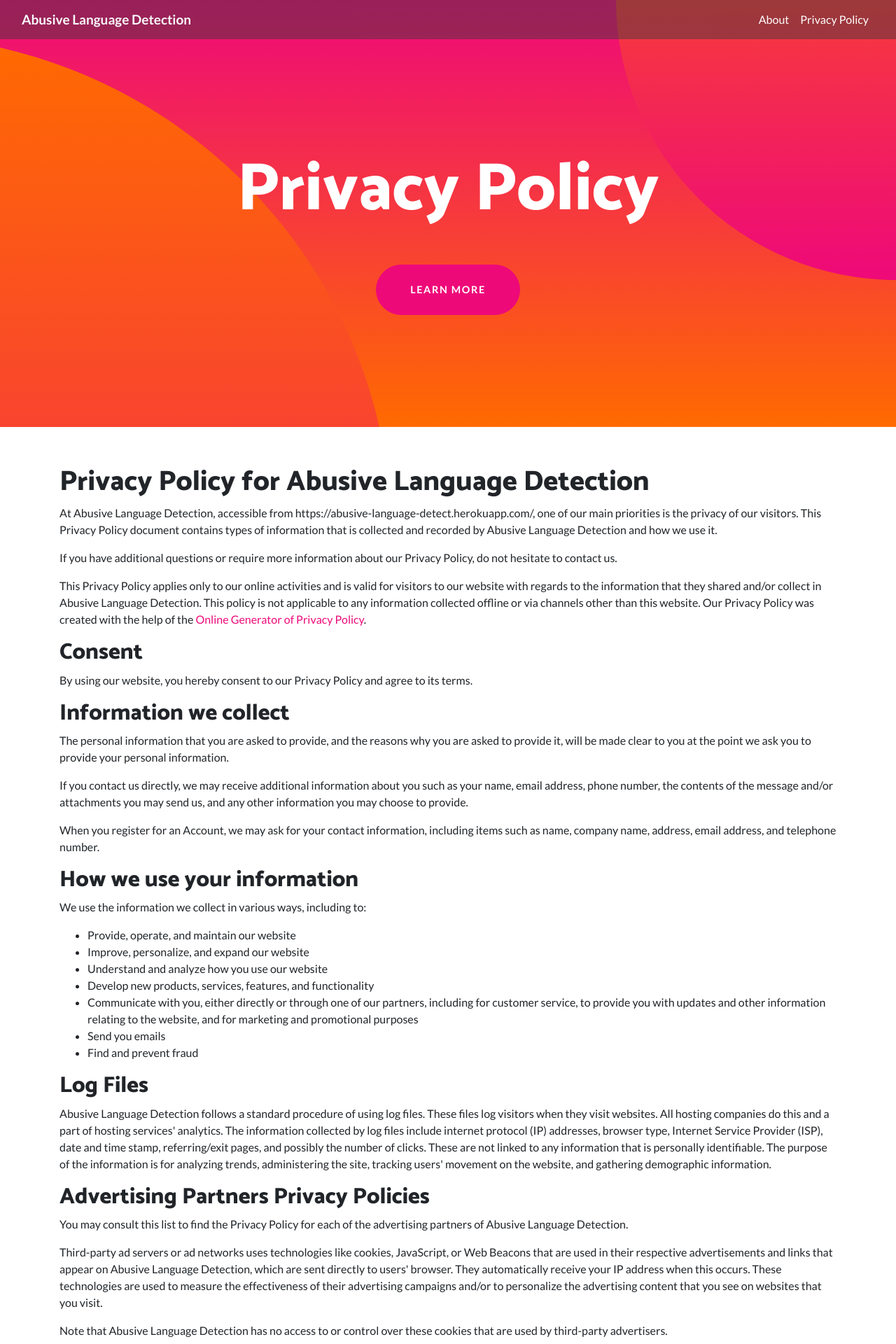
After one commit to Sumit189/Abusive-Language-Detection, a Flask app: template templates/Privacy Policy.html in a window 1280 px wide. The commit adds this page. Shown: the top 1920 px of the page at 70% size. Run offline with Flask 2, Linux system fonts and the light colour scheme; the template is opened without the code that fills it, so the values that code supplies are empty; parts of the project's set-up code (start-up, migrations or seed data) failed here and were passed over; some libraries are stand-ins or nearby versions.

Commit message:
Add files via upload

```diff
--- /dev/null
+++ b/templates/Privacy Policy.html
@@ -0,0 +1,147 @@
+<!DOCTYPE html>
+<html>
+
+<head>
+    <meta charset="utf-8">
+    <meta name="viewport" content="width=device-width, initial-scale=1.0, shrink-to-fit=no">
+    <title>Abusive Language Detetcion - Privacy Policy</title>
+    <link rel="stylesheet" href="static/assets/bootstrap/css/ppbootstrap.min.css">
+    <link rel="stylesheet" href="https://fonts.googleapis.com/css?family=Catamaran:100,200,300,400,500,600,700,800,900">
+    <link rel="stylesheet" href="https://fonts.googleapis.com/css?family=Lato:100,100i,300,300i,400,400i,700,700i,900,900i">
+    <link rel="stylesheet" href="https://cdnjs.cloudflare.com/ajax/libs/font-awesome/4.7.0/css/font-awesome.min.css">
+    <link rel="icon" href="static/favicon.png" type="image/png" sizes="16x16">
+</head>
+<body>
+<nav class="navbar navbar-dark navbar-expand-lg fixed-top" id="mainNav" style="background: rgba(61,58,58,0.48);">
+    <div class="container-fluid"><a class="navbar-brand js-scroll-trigger" onclick="window.open('/','_self')" style="font-size: 19px;color: var(--light);font-style: normal;font-weight: bold;">Abusive Language Detection</a><button data-toggle="collapse" data-target="#navbarResponsive" class="navbar-toggler float-right" aria-controls="navbarResponsive" aria-expanded="false" aria-label="Toggle navigation"><i class="fa fa-bars" style="background: rgba(255,255,255,0);color: var(--light);"></i></button>
+        <div class="collapse navbar-collapse" id="navbarResponsive">
+            <ul class="navbar-nav ml-auto">
+                <li class="nav-item"><a class="nav-link js-scroll-trigger" onclick="window.open('/#About','_self')" style="color: #fff;font-size: 16px;text-align: right;">About</a></li>
+                <li class="nav-item" style="cursor: pointer"><a class="nav-link js-scroll-trigger" href="#privacy_policy" style="color: #fff;font-size: 16px;text-align: right;">Privacy Policy</a></li>
+            </ul>
+        </div>
+    </div>
+</nav>
+    <header class="text-center text-white masthead">
+        <div class="masthead-content">
+            <div class="container">
+                <h1 class="masthead-heading mb-0">Privacy Policy</h1><a class="btn btn-primary btn-xl rounded-pill mt-5  js-scroll-trigger" role="button" href="#privacy_policy">Learn More</a>
+            </div>
+        </div>
+        <div class="bg-circle-1 bg-circle"></div>
+        <div class="bg-circle-2 bg-circle"></div>
+    </header>
+    <section></section>
+    <section>
+        <div class="container"><div id="privacy_policy">
+    <div id="privacy policy" style="margin-top: 5%">
+<h1>Privacy Policy for Abusive Language Detection</h1>
+
+<p>At Abusive Language Detection, accessible from https://abusive-language-detect.herokuapp.com/, one of our main priorities is the privacy of our visitors. This Privacy Policy document contains types of information that is collected and recorded by Abusive Language Detection and how we use it.</p>
+
+<p>If you have additional questions or require more information about our Privacy Policy, do not hesitate to contact us.</p>
+
+<p>This Privacy Policy applies only to our online activities and is valid for visitors to our website with regards to the information that they shared and/or collect in Abusive Language Detection. This policy is not applicable to any information collected offline or via channels other than this website. Our Privacy Policy was created with the help of the <a href="https://www.privacypolicyonline.com/privacy-policy-generator/">Online Generator of Privacy Policy</a>.</p>
+
+<h2>Consent</h2>
+
+<p>By using our website, you hereby consent to our Privacy Policy and agree to its terms.</p>
+
+<h2>Information we collect</h2>
+
+<p>The personal information that you are asked to provide, and the reasons why you are asked to provide it, will be made clear to you at the point we ask you to provide your personal information.</p>
+<p>If you contact us directly, we may receive additional information about you such as your name, email address, phone number, the contents of the message and/or attachments you may send us, and any other information you may choose to provide.</p>
+<p>When you register for an Account, we may ask for your contact information, including items such as name, company name, address, email address, and telephone number.</p>
+
+<h2>How we use your information</h2>
+
+<p>We use the information we collect in various ways, including to:</p>
+
+<ul>
+<li>Provide, operate, and maintain our website</li>
+<li>Improve, personalize, and expand our website</li>
+<li>Understand and analyze how you use our website</li>
+<li>Develop new products, services, features, and functionality</li>
+<li>Communicate with you, either directly or through one of our partners, including for customer service, to provide you with updates and other information relating to the website, and for marketing and promotional purposes</li>
+<li>Send you emails</li>
+<li>Find and prevent fraud</li>
+</ul>
+
+<h2>Log Files</h2>
+
+<p>Abusive Language Detection follows a standard procedure of using log files. These files log visitors when they visit websites. All hosting companies do this and a part of hosting services' analytics. The information collected by log files include internet protocol (IP) addresses, browser type, Internet Service Provider (ISP), date and time stamp, referring/exit pages, and possibly the number of clicks. These are not linked to any information that is personally identifiable. The purpose of the information is for analyzing trends, administering the site, tracking users' movement on the website, and gathering demographic information.</p>
+
+
+
+
+<h2>Advertising Partners Privacy Policies</h2>
+
+<P>You may consult this list to find the Privacy Policy for each of the advertising partners of Abusive Language Detection.</p>
+
+<p>Third-party ad servers or ad networks uses technologies like cookies, JavaScript, or Web Beacons that are used in their respective advertisements and links that appear on Abusive Language Detection, which are sent directly to users' browser. They automatically receive your IP address when this occurs. These technologies are used to measure the effectiveness of their advertising campaigns and/or to personalize the advertising content that you see on websites that you visit.</p>
+
+<p>Note that Abusive Language Detection has no access to or control over these cookies that are used by third-party advertisers.</p>
+
+<h2>Third Party Privacy Policies</h2>
+
+<p>Abusive Language Detection's Privacy Policy does not apply to other advertisers or websites. Thus, we are advising you to consult the respective Privacy Policies of these third-party ad servers for more detailed information. It may include their practices and instructions about how to opt-out of certain options. </p>
+
+<p>You can choose to disable cookies through your individual browser options. To know more detailed information about cookie management with specific web browsers, it can be found at the browsers' respective websites.</p>
+
+<h2>CCPA Privacy Rights (Do Not Sell My Personal Information)</h2>
+
+<p>Under the CCPA, among other rights, California consumers have the right to:</p>
+<p>Request that a business that collects a consumer's personal data disclose the categories and specific pieces of personal data that a business has collected about consumers.</p>
+<p>Request that a business delete any personal data about the consumer that a business has collected.</p>
+<p>Request that a business that sells a consumer's personal data, not sell the consumer's personal data.</p>
+<p>If you make a request, we have one month to respond to you. If you would like to exercise any of these rights, please contact us.</p>
+
+<h2>GDPR Data Protection Rights</h2>
+
+<p>We would like to make sure you are fully aware of all of your data protection rights. Every user is entitled to the following:</p>
+<p>The right to access – You have the right to request copies of your personal data. We may charge you a small fee for this service.</p>
+<p>The right to rectification – You have the right to request that we correct any information you believe is inaccurate. You also have the right to request that we complete the information you believe is incomplete.</p>
+<p>The right to erasure – You have the right to request that we erase your personal data, under certain conditions.</p>
+<p>The right to restrict processing – You have the right to request that we restrict the processing of your personal data, under certain conditions.</p>
+<p>The right to object to processing – You have the right to object to our processing of your personal data, under certain conditions.</p>
+<p>The right to data portability – You have the right to request that we transfer the data that we have collected to another organization, or directly to you, under certain conditions.</p>
+<p>If you make a request, we have one month to respond to you. If you would like to exercise any of these rights, please contact us.</p>
+
+<h2>Children's Information</h2>
+
+<p>Another part of our priority is adding protection for children while using the internet. We encourage parents and guardians to observe, participate in, and/or monitor and guide their online activity.</p>
+
+<p>Abusive Language Detection does not knowingly collect any Personal Identifiable Information from children under the age of 13. If you think that your child provided this kind of information on our website, we strongly encourage you to contact us immediately and we will do our best efforts to promptly remove such information from our records.</p>
+</div>
+</div></div>
+    </section>
+    <footer class="py-5 bg-black">
+        <div class="container">
+            <p class="text-center text-white m-0 small">Copyright&nbsp;© Abusive Language Detection 2021</p>
+        </div>
+    </footer>
+    <script src="static/assets/js/ppjquery.min.js"></script>
+    <script src="static/assets/bootstrap/js/ppbootstrap.min.js"></script>
+</body>
+<style>
+    body::-webkit-scrollbar {
+        display: none;
+}
+</style>
+<script>
+      // Smooth scrolling using jQuery easing
+  $('a.js-scroll-trigger[href*="#"]:not([href="#"])').click(function() {
+    if (location.pathname.replace(/^\//, '') == this.pathname.replace(/^\//, '') && location.hostname == this.hostname) {
+      var target = $(this.hash);
+      target = target.length ? target : $('[name=' + this.hash.slice(1) + ']');
+      if (target.length) {
+        $('html, body').animate({
+          scrollTop: (target.offset().top + 1)
+        }, 1000, "easeInOutExpo");
+        return false;
+      }
+    }
+  });
+</script>
+
+</html>
```
Also changed, not shown: templates/index.html (+67 -8 lines).
